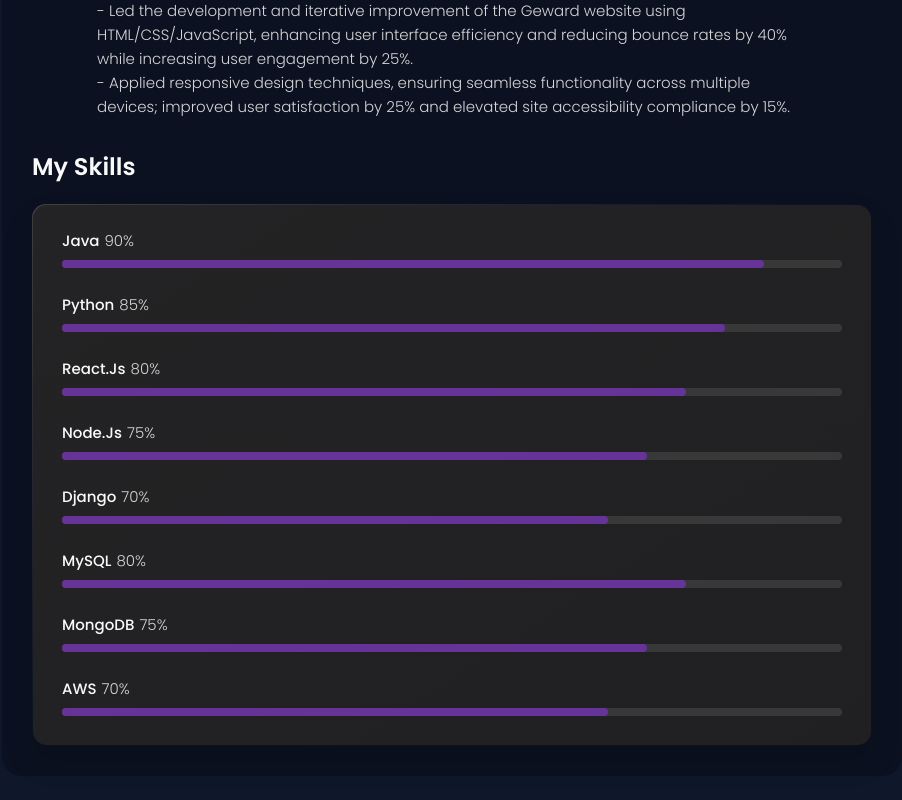
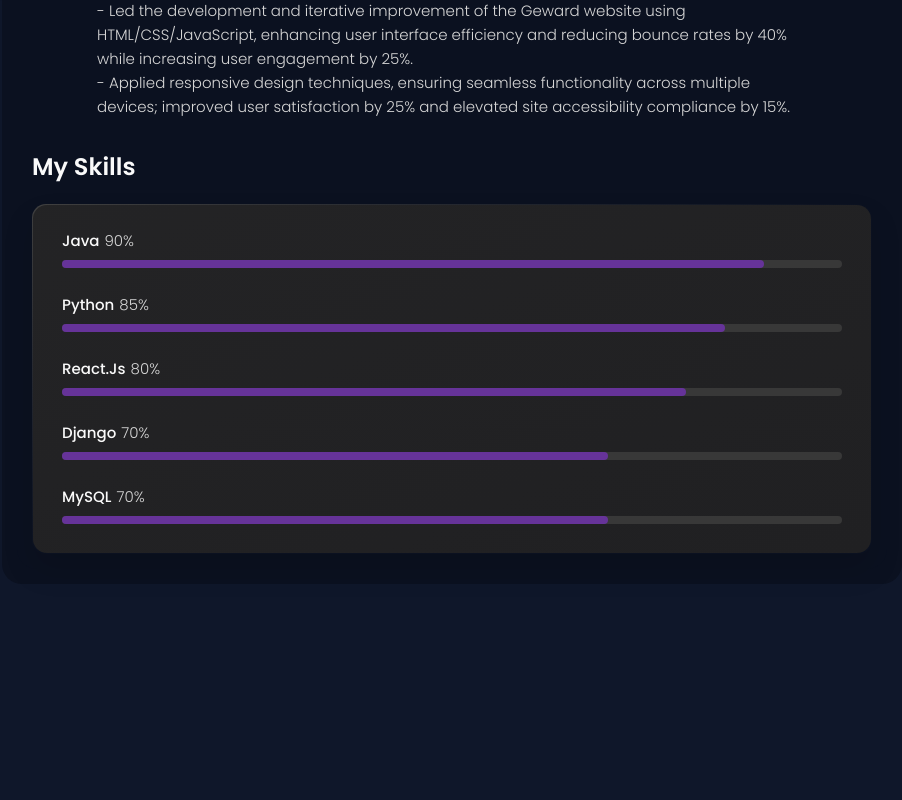
Before and after one commit to zairuiy-coding/zairuiy-coding.github.io, a React (Vite) app: page /resume in a window 1280 px wide. Shown: the part 919-1719 px from the top of the page, without its empty margins (338-1240 px from the left). After the commit the page ends 1563 px from the top, so only its background shows below. Built offline with nearby package versions, Linux system fonts and the light colour scheme.

Commit message:
complete resume page

```diff
--- a/src/pages/Resume/Resume.jsx
+++ b/src/pages/Resume/Resume.jsx
@@ -74,11 +74,8 @@ const Resume = () => {
           <SkillItem title="Java" value={90} />
           <SkillItem title="Python" value={85} />
           <SkillItem title="React.js" value={80} />
-          <SkillItem title="Node.js" value={75} />
           <SkillItem title="Django" value={70} />
-          <SkillItem title="MySQL" value={80} />
-          <SkillItem title="MongoDB" value={75} />
-          <SkillItem title="AWS" value={70} />
+          <SkillItem title="MySQL" value={70} />
         </ul>
       </div>
     </section>
```
